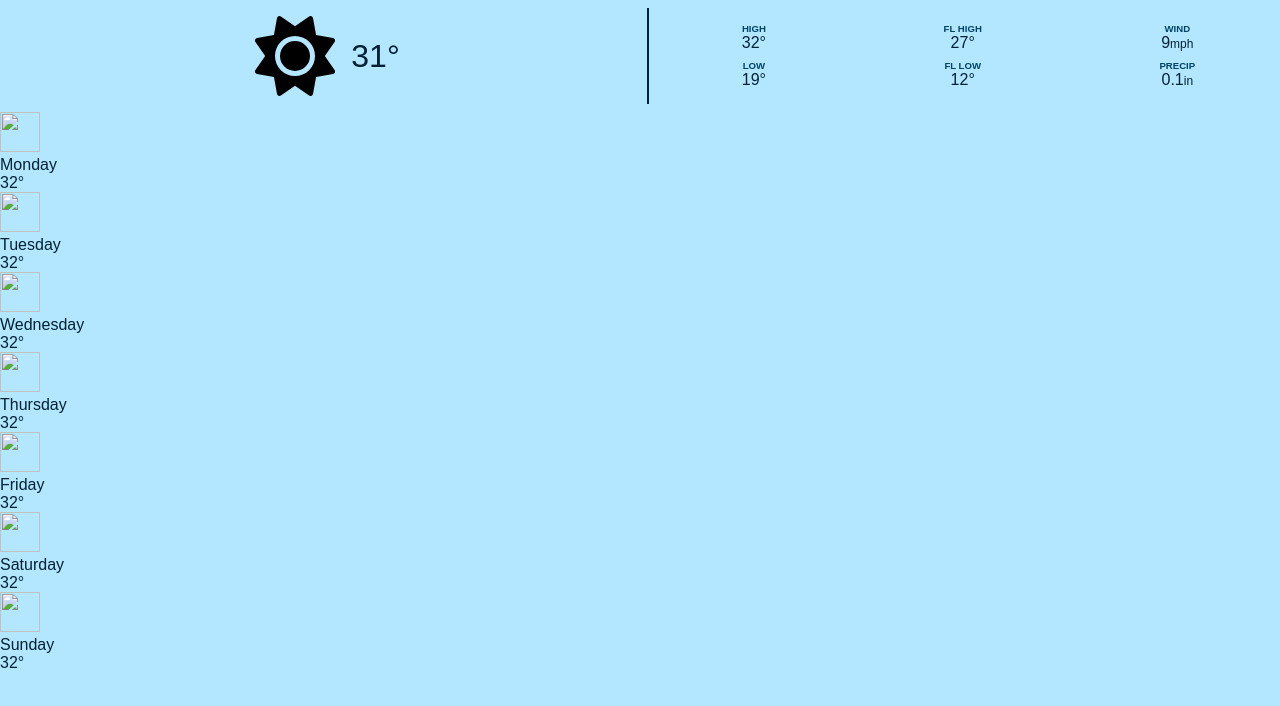
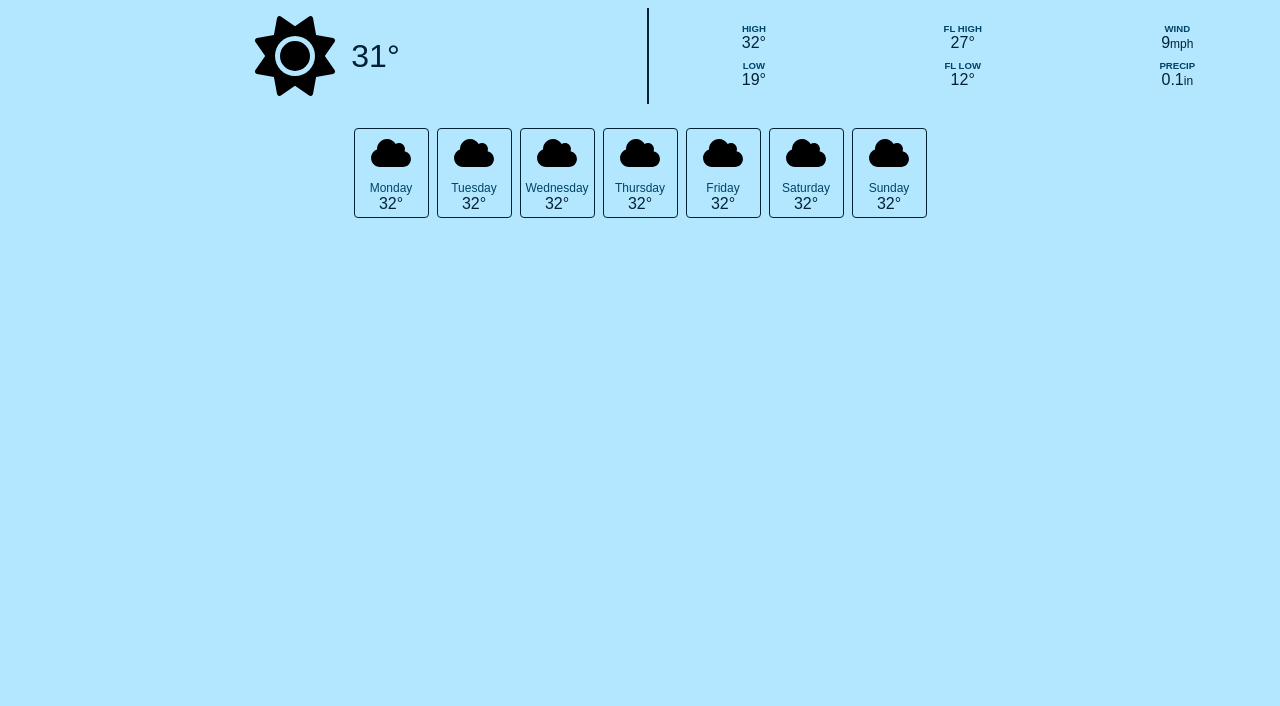
Before and after one commit to HasanAmmar05/Real-Time-Weather-App, a website built with Vite: page index.html in a window 1280 px wide. Built offline with nearby package versions, Linux system fonts and the light colour scheme; files whose address does not match are found by name.

Commit message:
Added the css styling for the day cards section

```diff
--- a/index.html
+++ b/index.html
@@ -51,43 +51,43 @@
 
     <section class="day-section" data-day-section>
       <div class="day-card">
-        <img src="icons/cloud.svg" class="weather-icon" />
+        <img src="Images/cloud-solid.svg" class="weather-icon" />
         <div class="day-card-day">Monday</div>
         <div>32&deg;</div>
       </div>
 
       <div class="day-card">
-        <img src="icons/cloud.svg" class="weather-icon" />
+        <img src="Images/cloud-solid.svg" class="weather-icon" />
         <div class="day-card-day">Tuesday</div>
         <div>32&deg;</div>
       </div>
 
       <div class="day-card">
-        <img src="icons/cloud.svg" class="weather-icon" />
+        <img src="Images/cloud-solid.svg" class="weather-icon" />
         <div class="day-card-day">Wednesday</div>
         <div>32&deg;</div>
       </div>
 
       <div class="day-card">
-        <img src="icons/cloud.svg" class="weather-icon" />
+        <img src="Images/cloud-solid.svg" class="weather-icon" />
         <div class="day-card-day">Thursday</div>
         <div>32&deg;</div>
       </div>
 
       <div class="day-card">
-        <img src="icons/cloud.svg" class="weather-icon" />
+        <img src="Images/cloud-solid.svg" class="weather-icon" />
         <div class="day-card-day">Friday</div>
         <div>32&deg;</div>
       </div>
 
       <div class="day-card">
-        <img src="icons/cloud.svg" class="weather-icon" />
+        <img src="Images/cloud-solid.svg" class="weather-icon" />
         <div class="day-card-day">Saturday</div>
         <div>32&deg;</div>
       </div>
 
       <div class="day-card">
-        <img src="icons/cloud.svg" class="weather-icon" />
+        <img src="Images/cloud-solid.svg" class="weather-icon" />
         <div class="day-card-day">Sunday</div>
         <div>32&deg;</div>
       </div>
--- a/style.css
+++ b/style.css
@@ -74,3 +74,29 @@ body{
     font-weight: lighter;
     font-size: 0.75rem;
 }
+
+
+
+.day-section{
+    display: grid;
+    grid-template-columns: repeat(auto-fit, 75px);
+    gap: 0.5rem;
+    justify-content: center;
+    padding: 1rem;
+}
+
+.day-card{
+    display: flex;
+    flex-direction: column;
+    align-items: center;
+    border: 1px solid hsl(200, 100%, 10%);
+    border-radius: 0.25rem;
+    padding: 0.25rem;
+
+}
+
+.day-card-day{
+    font-size: 0.75rem;
+    color: hsl(200, 100%, 20%);
+    margin-top: 0.5rem;
+}
```
